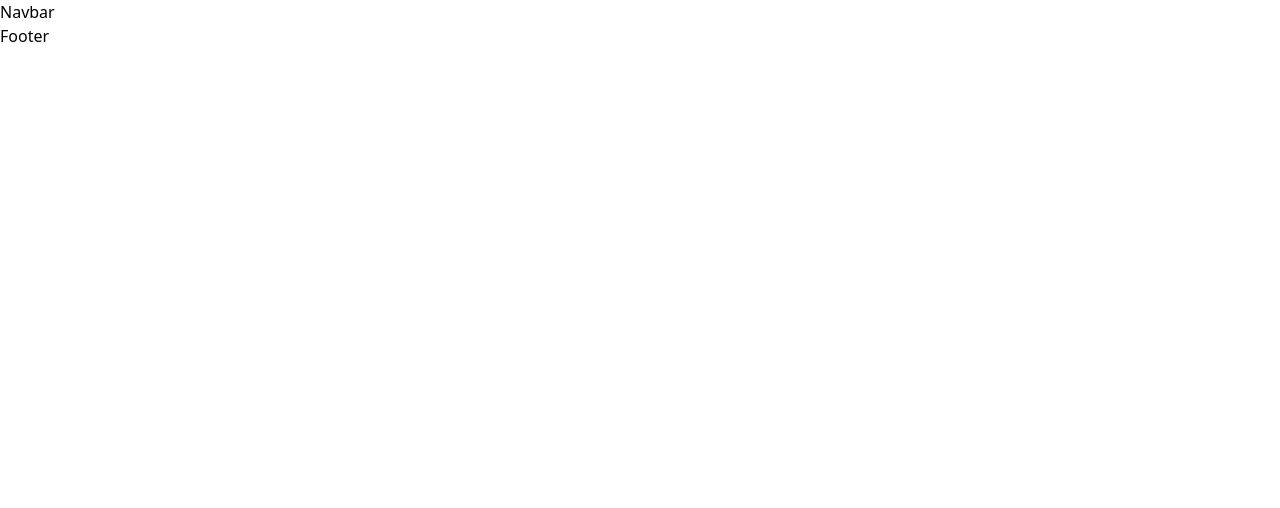
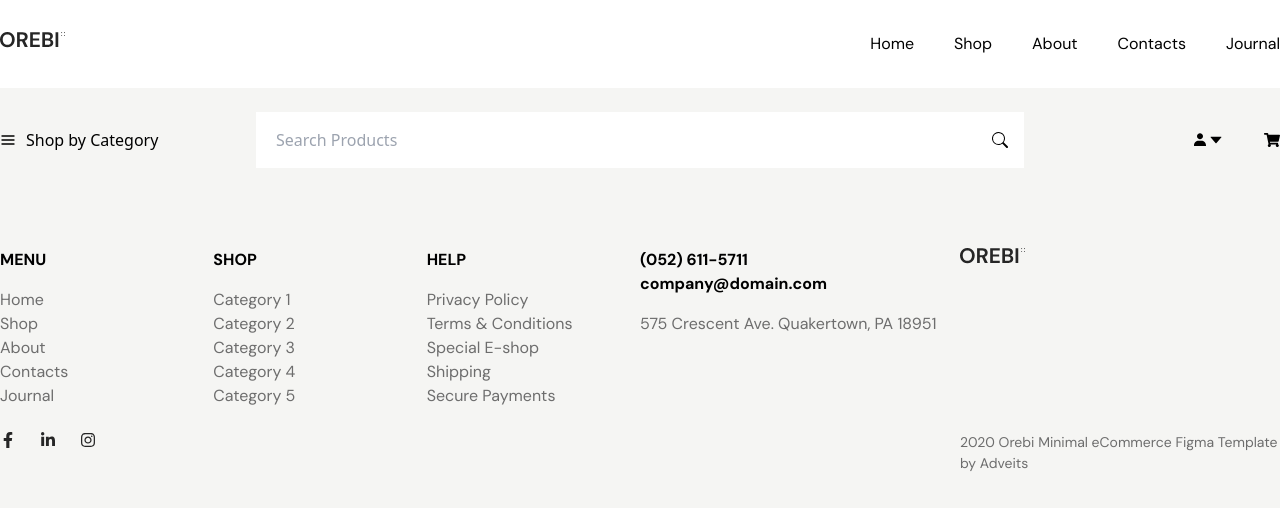
Before and after one commit to TasneemFarid/orebi-react-ecommerce, a React (Vite) app: page / in a window 1280 px wide. Shown: the top 508 px of the page. Built offline with nearby package versions, Linux system fonts and the light colour scheme.

Commit message:
react-router-dom, RootLayouts, error page

```diff
--- a/src/App.jsx
+++ b/src/App.jsx
@@ -6,12 +6,13 @@ import {
 } from "react-router-dom";
 import Button from "./components/Button";
 import RootLayouts from "./components/RootLayouts";
+import ErrorPage from "./components/pages/ErrorPage";
 
 const router = createBrowserRouter(
   createRoutesFromElements(
     <>
       <Route path="/" element={<RootLayouts />}>
-        <Route path="/a" element={<Button />}></Route>
+        <Route path="*" element={<ErrorPage />}></Route>
       </Route>
     </>
   )
--- a/src/components/Button.jsx
+++ b/src/components/Button.jsx
@@ -1,17 +1,13 @@
-import React from 'react'
-import { Link } from 'react-router-dom';
+import React from "react";
 
-const Button = () => {
+const Button = ({ text, className }) => {
   return (
-    <Link to="/">
-      {" "}
-      <button
-        className={`py-4 px-6 bg-black text-white border-solid border-black font-dm text-sm font-bold hover:bg-white hover:text-black hover:border-black duration-500`}
-      >
-        Add to card
-      </button>
-    </Link>
+    <button
+      className={`py-4 px-6 bg-dark text-ash border-solid border-black font-dm text-sm font-bold hover:bg-white hover:text-black hover:border-black duration-500 ${className}`}
+    >
+      {text}
+    </button>
   );
-}
+};
 
-export default Button
+export default Button;
--- /dev/null
+++ b/src/components/Container.jsx
@@ -0,0 +1,9 @@
+import React from "react";
+
+const Container = ({ className, children }) => {
+  return (
+    <div className={`max-w-container mx-auto ${className}`}>{children}</div>
+  );
+};
+
+export default Container;
--- /dev/null
+++ b/src/components/Footer.jsx
@@ -0,0 +1,76 @@
+import React from "react";
+import { FaFacebookF, FaInstagram, FaLinkedinIn } from "react-icons/fa";
+import logo from "../assets/logo.svg";
+import Container from "./Container";
+import Flex from "./Flex";
+import Image from "./Image";
+import List from "./List";
+import PortionHeading from "./PortionHeading";
+
+const Footer = () => {
+  return (
+    <footer className="bg-ash py-14">
+      <Container>
+        <Flex className="">
+          <div className="w-2/12">
+            <PortionHeading text="MENU" className="mb-4" />
+            <ul className="flex flex-col gap-x-10">
+              <List text="Home" className="text-lightash" />
+              <List text="Shop" className="text-lightash" />
+              <List text="About" className="text-lightash" />
+              <List text="Contacts" className="text-lightash" />
+              <List text="Journal" className="text-lightash" />
+            </ul>
+          </div>
+          <div className="w-2/12">
+            <PortionHeading text="SHOP" className="mb-4" />
+            <ul className="flex flex-col gap-x-10">
+              <List text="Category 1" className="text-lightash" />
+              <List text="Category 2" className="text-lightash" />
+              <List text="Category 3" className="text-lightash" />
+              <List text="Category 4" className="text-lightash" />
+              <List text="Category 5" className="text-lightash" />
+            </ul>
+          </div>
+          <div className="w-2/12">
+            <PortionHeading text="HELP" className="mb-4" />
+            <ul className="flex flex-col gap-x-10">
+              <List text="Privacy Policy" className="text-lightash" />
+              <List text="Terms & Conditions" className="text-lightash" />
+              <List text="Special E-shop" className="text-lightash" />
+              <List text="Shipping" className="text-lightash" />
+              <List text="Secure Payments" className="text-lightash" />
+            </ul>
+          </div>
+          <div className="w-3/12">
+            <PortionHeading text="(052) 611-5711" />
+            <PortionHeading text="company@domain.com" className="mb-4" />
+            <ul className="flex flex-col gap-x-10">
+              <List
+                text="575 Crescent Ave. Quakertown, PA 18951"
+                className="text-lightash"
+              />
+            </ul>
+          </div>
+          <div className="w-3/12">
+            <Image src={logo} />
+          </div>
+        </Flex>
+        <Flex className="justify-between mt-6">
+          <Flex className="w-1/4 gap-6">
+            <FaFacebookF className="text-dark" />
+            <FaLinkedinIn className="text-dark" />
+            <FaInstagram className="text-dark" />
+          </Flex>
+          <div className="w-1/4">
+            <p className="font-dm font-normal text-[14px] text-lightash">
+              2020 Orebi Minimal eCommerce Figma Template by Adveits
+            </p>
+          </div>
+        </Flex>
+      </Container>
+    </footer>
+  );
+};
+
+export default Footer;
--- a/src/components/RootLayouts.jsx
+++ b/src/components/RootLayouts.jsx
@@ -1,12 +1,16 @@
 import React from "react";
 import { Outlet } from "react-router-dom";
+import Footer from "./Footer";
+import Navbar from "./layouts/Navbar";
+import Searchbar from "./layouts/Searchbar";
 
 const RootLayouts = () => {
   return (
     <>
-      <div>Navbar</div>
+      <Navbar />
+      <Searchbar />
       <Outlet />
-      <div>Footer</div>
+      <Footer />
     </>
   );
 };
--- /dev/null
+++ b/src/components/layouts/Navbar.jsx
@@ -0,0 +1,31 @@
+import React from "react";
+import logo from "../../assets/logo.svg";
+import Container from "../Container";
+import Flex from "../Flex";
+import Image from "../Image";
+import List from "../List";
+
+const Navbar = () => {
+  return (
+    <nav className="py-8">
+      <Container>
+        <Flex className="justify-between">
+          <div className="w-1/5">
+            <Image src={logo} />
+          </div>
+          <Flex className="w-4/5 justify-end">
+            <ul className="flex gap-x-10">
+              <List text="Home" />
+              <List text="Shop" />
+              <List text="About" />
+              <List text="Contacts" />
+              <List text="Journal" />
+            </ul>
+          </Flex>
+        </Flex>
+      </Container>
+    </nav>
+  );
+};
+
+export default Navbar;
--- /dev/null
+++ b/src/components/layouts/Searchbar.jsx
@@ -0,0 +1,40 @@
+import React from "react";
+import { AiFillCaretDown } from "react-icons/ai";
+import { BiSolidUser } from "react-icons/bi";
+import { BsSearch } from "react-icons/bs";
+import { FaShoppingCart } from "react-icons/fa";
+import { FiMenu } from "react-icons/fi";
+import Container from "../Container";
+import Flex from "../Flex";
+
+const Searchbar = () => {
+  return (
+    <section className="py-6 bg-ash">
+      <Container>
+        <Flex className="justify-between items-center">
+          <Flex className="w-1/5 gap-2.5 items-center">
+            <FiMenu />
+            Shop by Category
+          </Flex>
+          <div className="w-3/5 relative">
+            <input
+              type="text"
+              placeholder="Search Products"
+              className="w-full px-5 py-4"
+            />
+            <BsSearch className="absolute top-1/2 -translate-y-1/2 right-4" />
+          </div>
+          <Flex className="w-1/5 gap-10 justify-end">
+            <Flex>
+              <BiSolidUser />
+              <AiFillCaretDown />
+            </Flex>
+            <FaShoppingCart />
+          </Flex>
+        </Flex>
+      </Container>
+    </section>
+  );
+};
+
+export default Searchbar;
--- /dev/null
+++ b/src/components/pages/ErrorPage.jsx
@@ -0,0 +1,37 @@
+import React from "react";
+import { BsSearch } from "react-icons/bs";
+import { Link } from "react-router-dom";
+import error from "../../assets/404.svg";
+import Button from "../Button";
+import Container from "../Container";
+import Image from "../Image";
+
+const ErrorPage = () => {
+  return (
+    <section className="my-20">
+      <Container>
+        <Image src={error} />
+        <div className="max-w-644 my-14">
+          <p className="font-dm font-normal text-base">
+            The page you were looking for couldn't be found. The page could be
+            removed or you misspelled the word while searching for it. Maybe try
+            a search?
+          </p>
+        </div>
+        <div className="max-w-644 relative mb-14">
+          <input
+            type="text"
+            placeholder="Type to search"
+            className="w-full px-5 py-4 border border-solid border-offwhite"
+          />
+          <BsSearch className="absolute top-1/2 -translate-y-1/2 right-4" />
+        </div>
+        <Link to="/">
+          <Button text="Back to Home" />
+        </Link>
+      </Container>
+    </section>
+  );
+};
+
+export default ErrorPage;
--- a/tailwind.config.js
+++ b/tailwind.config.js
@@ -7,11 +7,18 @@ export default {
       dm: ["DM Sans"],
     },
     fontSize: {
-      '39': "39px",
-      '49': "49px",
+      39: "39px",
+      49: "49px",
     },
     colors: {
       offwhite: "#f0f0f0",
+      ash: "#F5F5F3",
+      lightash: "#6D6D6D",
+      dark: "#262626",
+    },
+    maxWidth: {
+      container: "1604px",
+      644: "644px"
     },
   },
   plugins: [],
```
Also changed, not shown: src/assets/404.svg (added), src/assets/logo.svg (added).
